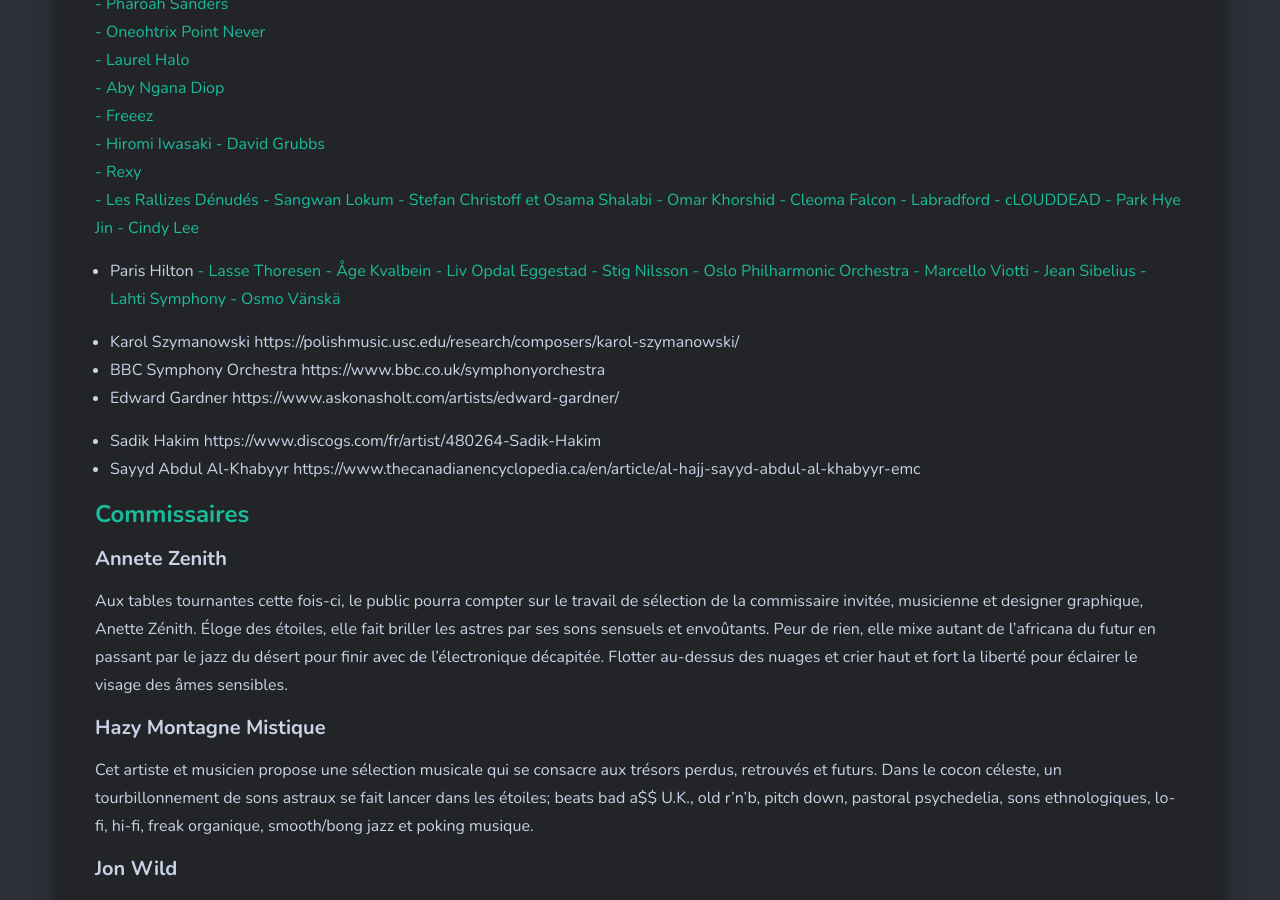
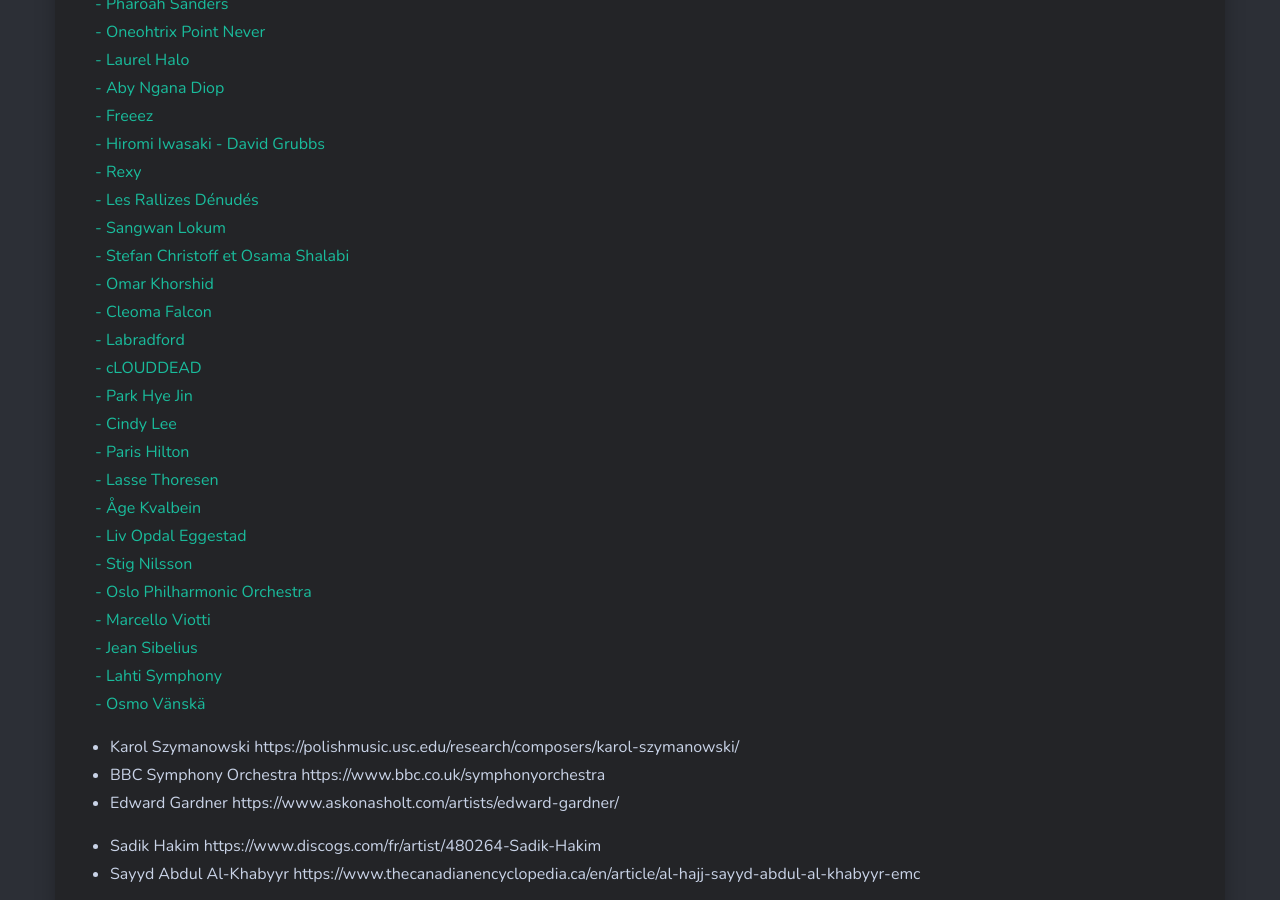
Before and after one commit to sessions-marteau/sessions-marteau-2.github.io, a Jekyll site: the page built from _pages/musique.md, in a window 1280 px wide and 900 px high, scrolled down 1535 px. Built offline with Jekyll 4.4.1, drawn with Linux system fonts in a browser that asks for light colours; nearby versions of some CDN libraries.

Commit message:
Update musique.md

```diff
--- a/_pages/musique.md
+++ b/_pages/musique.md
@@ -70,41 +70,61 @@
 </a>
 <a href="https://www.allmusic.com/artist/les-rallizes-d%C3%A9nud%C3%A9s-mn0001890518/biography" target="_blank">- Les Rallizes Dénudés
 </a>
+<br>
 <a href="https://rateyourmusic.com/release/comp/various-artists/molam-thai-country-groove-from-isan/" target="_blank">- Sangwan Lokum
 </a>
+<br>
 <a href="https://howlarts.net/rodina" target="_blank">- Stefan Christoff et Osama Shalabi
 </a>
+<br>
 <a href="https://www.discogs.com/artist/1068981-Omar-Khorshid" target="_blank">- Omar Khorshid
 </a>
+<br>
 <a href="https://musicrising.tulane.edu/discover/people/breaux-cleoma-falcon/" target="_blank">- Cleoma Falcon
 </a>
+<br>
 <a href="https://www.brainwashed.com/labradford/" target="_blank">- Labradford
 </a>
+<br>
 <a href="http://mushrecords.com/artist/cLOUDDEAD.php" target="_blank">- cLOUDDEAD
 </a>
+<br>
 <a href="https://www.residentadvisor.net/dj/parkhyejin/" target="_blank">- Park Hye Jin
 </a>
+<br>
 <a href="http://cindyleeberryhill.com/" target="_blank">- Cindy Lee
 </a>
-- Paris Hilton
+<br>
+<a href="http://www.parishilton.com/" target="_blank">- Paris Hilton
+</a>
+<br>
 <a href="http://www.lassethoresen.com/" target="_blank">- Lasse Thoresen
 </a>
+<br>
 <a href="https://www.discogs.com/artist/530202-Aage-Kvalbein" target="_blank">- Åge Kvalbein
 </a>
+<br>
 <a href="https://rateyourmusic.com/artist/liv_opdal_eggestad" target="_blank">- Liv Opdal Eggestad
 </a>
+<br>
 <a href="https://rateyourmusic.com/artist/stig_nilsson_f1" target="_blank">- Stig Nilsson
 </a>
+<br>
 <a href="https://ofo.no/en/" target="_blank">- Oslo Philharmonic Orchestra
 </a>
+<br>
 <a href="https://rateyourmusic.com/artist/marcello_viotti" target="_blank">- Marcello Viotti
 </a>
+<br>
 <a href="https://www.allmusic.com/artist/jean-sibelius-mn0000690353/biography" target="_blank">- Jean Sibelius
 </a>
+<br>
 <a href="https://www.sinfonialahti.fi/orchestra/?lang=en" target="_blank">- Lahti Symphony
 </a>
+<br>
 <a href="https://www.hyperion-records.co.uk/a.asp?a=A93&name=vanska" target="_blank">- Osmo Vänskä
 </a>
+<br>
 
 - Karol Szymanowski https://polishmusic.usc.edu/research/composers/karol-szymanowski/
 - BBC Symphony Orchestra https://www.bbc.co.uk/symphonyorchestra
```
